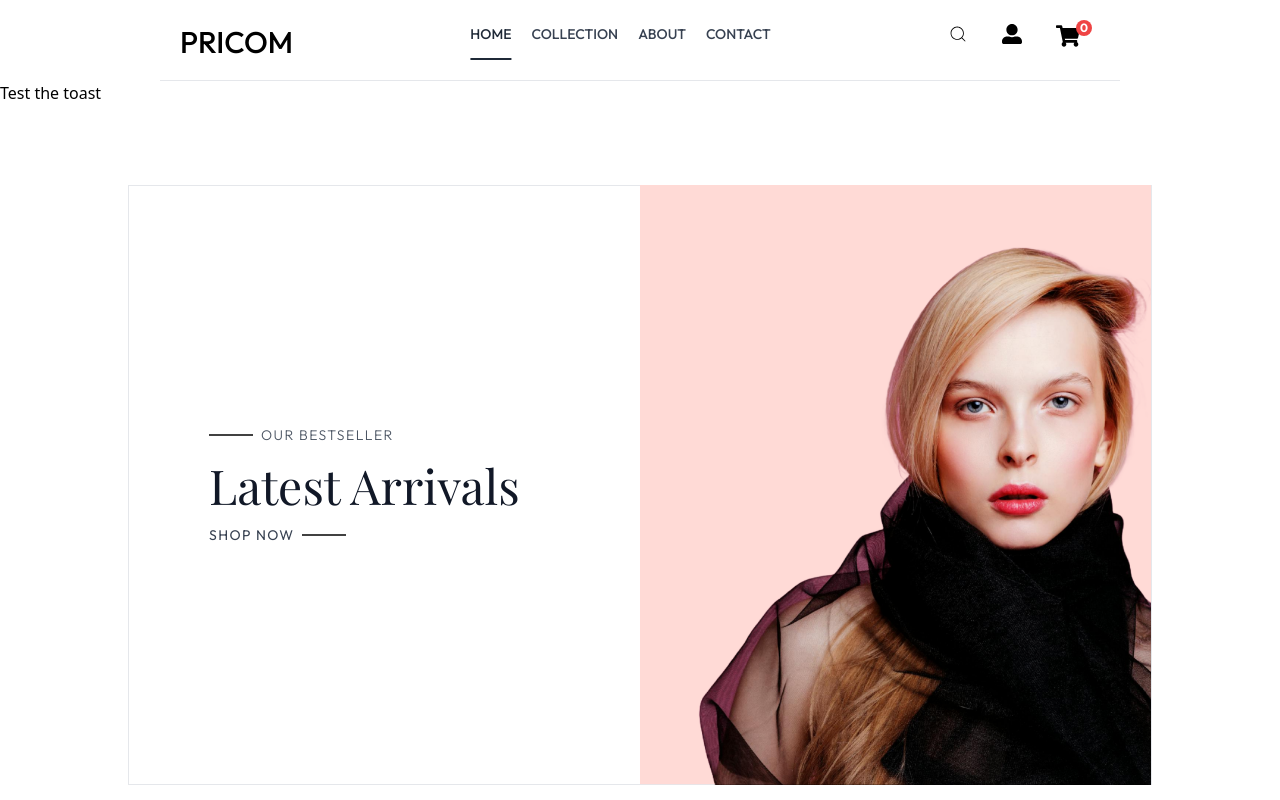
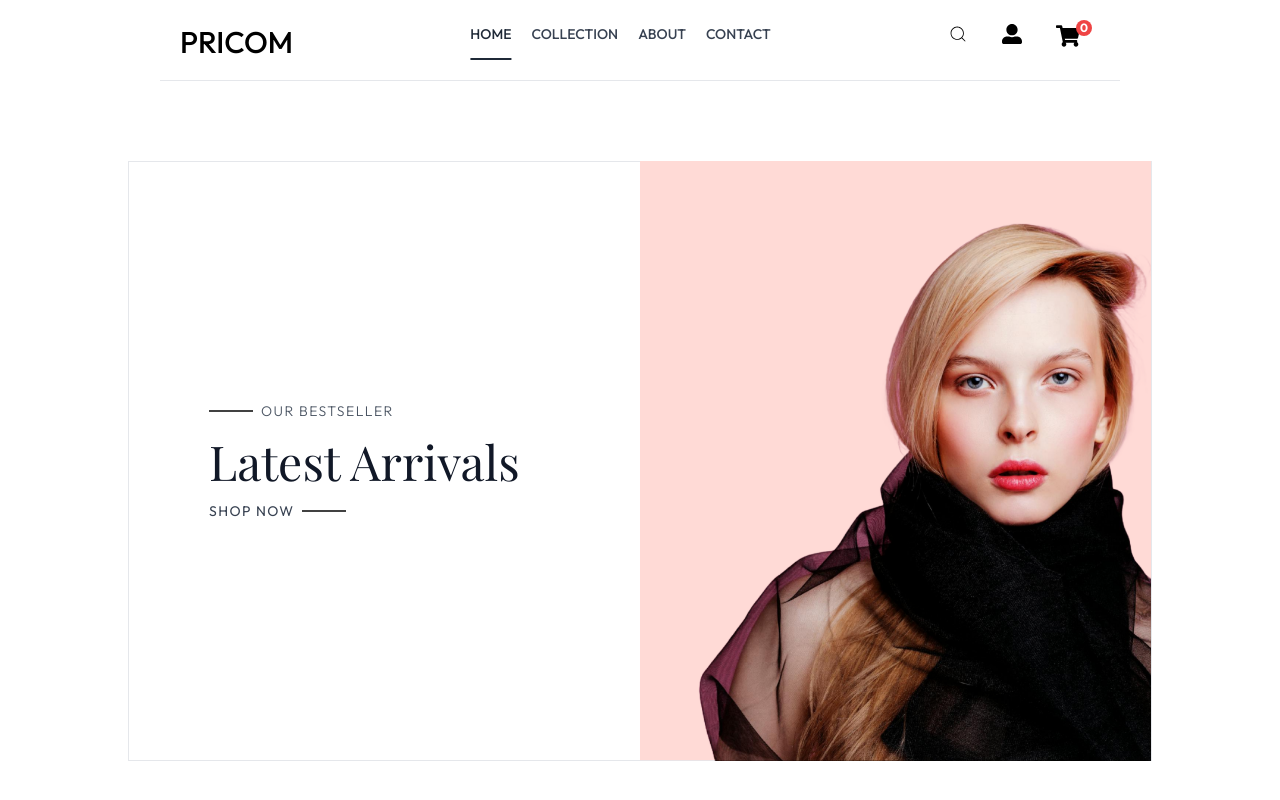
Before and after one commit to Nziza-Prince/e-commerceWebsite, a React (Vite) app in the folder e-commerceProject/: page / in a window 1280 px wide. Shown: the top 800 px of the page. Built offline with nearby package versions, Linux system fonts and the light colour scheme; a web font is replaced by a local one.

Commit message:
removed the test toast

```diff
--- a/e-commerceProject/src/pages/Home.jsx
+++ b/e-commerceProject/src/pages/Home.jsx
@@ -8,10 +8,10 @@ import BestSeller from "../components/BestSeller";
 import { toast } from "react-toastify";
 
 const Home = () => {
-  const toastify = ()=>toast.error("busted",{autoClose:1200})
+
   return (
     <div>
-      <button onClick={toastify}>Test the toast</button>
+
       <div className="mx-8 mt-20 md:mx-16 lg:mx-32 h-auto md:h-[600px] flex flex-col md:flex-row border font-outfit">
         {/* Left Section */}
         <div className="w-full md:w-1/2 flex flex-col justify-center  p-8 md:pl-20 bg-white text-center md:text-left">
```
